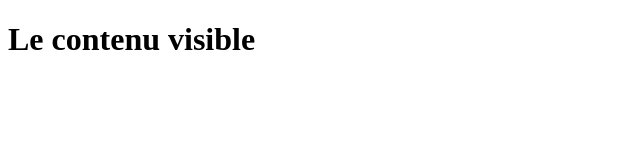
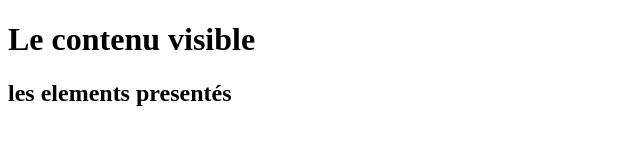
Before and after one commit to AbiEmmanuel/helloWorld, a plain HTML site: page index.html in a window 1280 px wide. Shown: the whole page, without its empty margins (0-640 px from the left). Drawn offline with Linux system fonts and the light colour scheme.

Commit message:
Update index.html
i have add h2 to index.html

```diff
--- a/index.html
+++ b/index.html
@@ -9,6 +9,8 @@
  <body>
 
   <h1>Le contenu visible</h1>
+  <h2>les elements presentés</h2>
+
 
      <header>
      </header>
```
